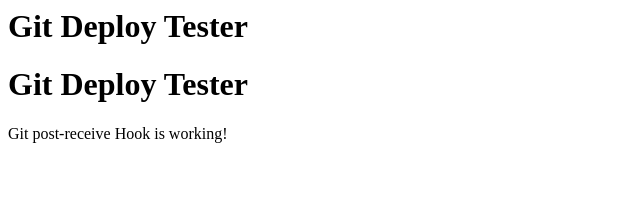
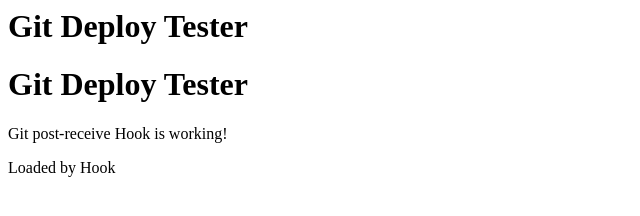
Before and after one commit to reignwestry/git-deploy-to-server-example, a plain HTML site: page index.html in a window 1280 px wide. Shown: the whole page, without its empty margins (0-640 px from the left). Drawn offline with Linux system fonts and the light colour scheme.

Commit message:
Added statements

```diff
--- a/index.html
+++ b/index.html
@@ -2,3 +2,4 @@
 <h1> Git Deploy Tester</h1>
 
 <p> Git post-receive Hook is working!</p>
+<p>Loaded by Hook</p>
```
